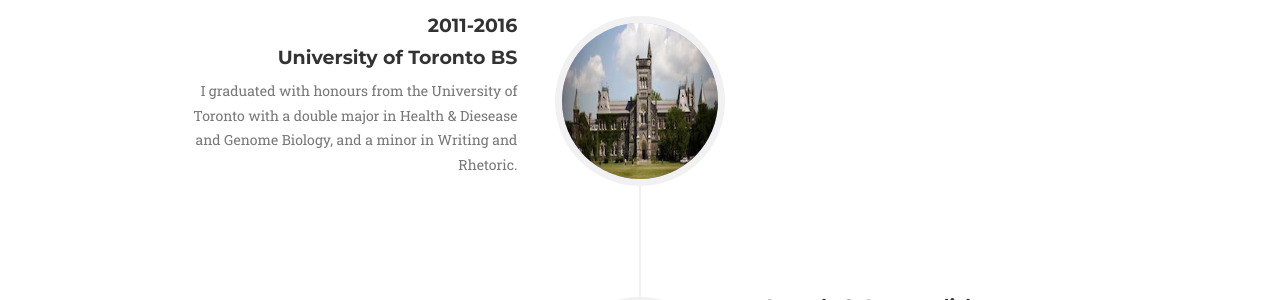
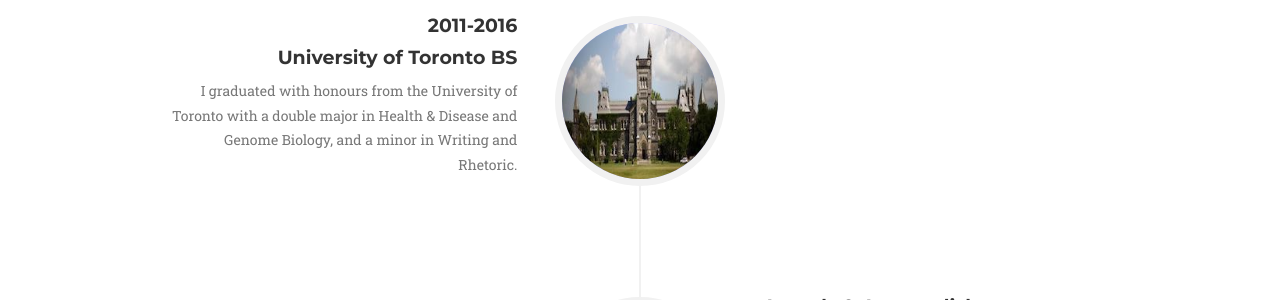
Before and after one commit to josi321/josi321.github.io, a Jekyll site: the page built from index.html, in a window 1280 px wide and 900 px high, scrolled down 1510 px. Shown: the part 179-479 px from the top of the window. Built offline with Jekyll 4.4.1, drawn with Linux system fonts in a browser that asks for light colours; some web fonts are replaced.

Commit message:
spelling

```diff
--- a/_includes/education.html
+++ b/_includes/education.html
@@ -23,7 +23,7 @@
                                     <h4 class="subheading">University of Toronto BS</h4>
                                 </div>
                                 <div class="timeline-body">
-                                    <p class="text-muted">I graduated with honours from the University of Toronto with a double major in Health & Diesease and Genome Biology, and a minor in Writing and Rhetoric.</p>
+                                    <p class="text-muted">I graduated with honours from the University of Toronto with a double major in Health & Disease and Genome Biology, and a minor in Writing and Rhetoric.</p>
                                 </div>
                             </div>
                         </li>
```
